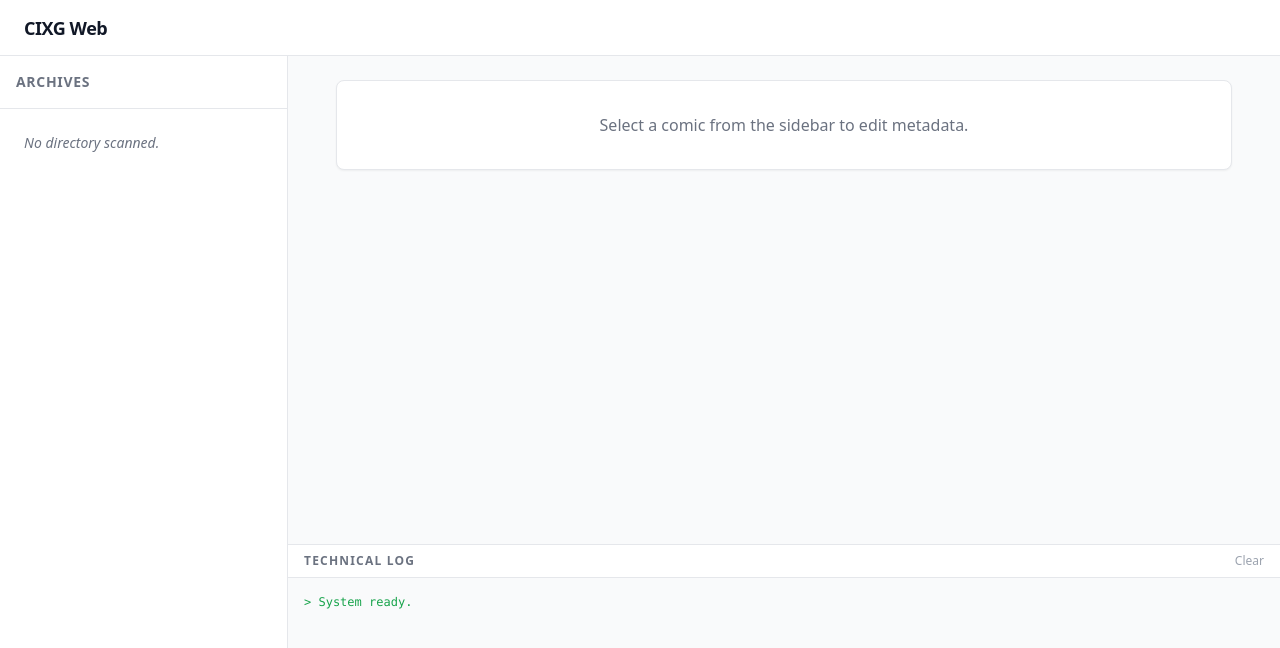
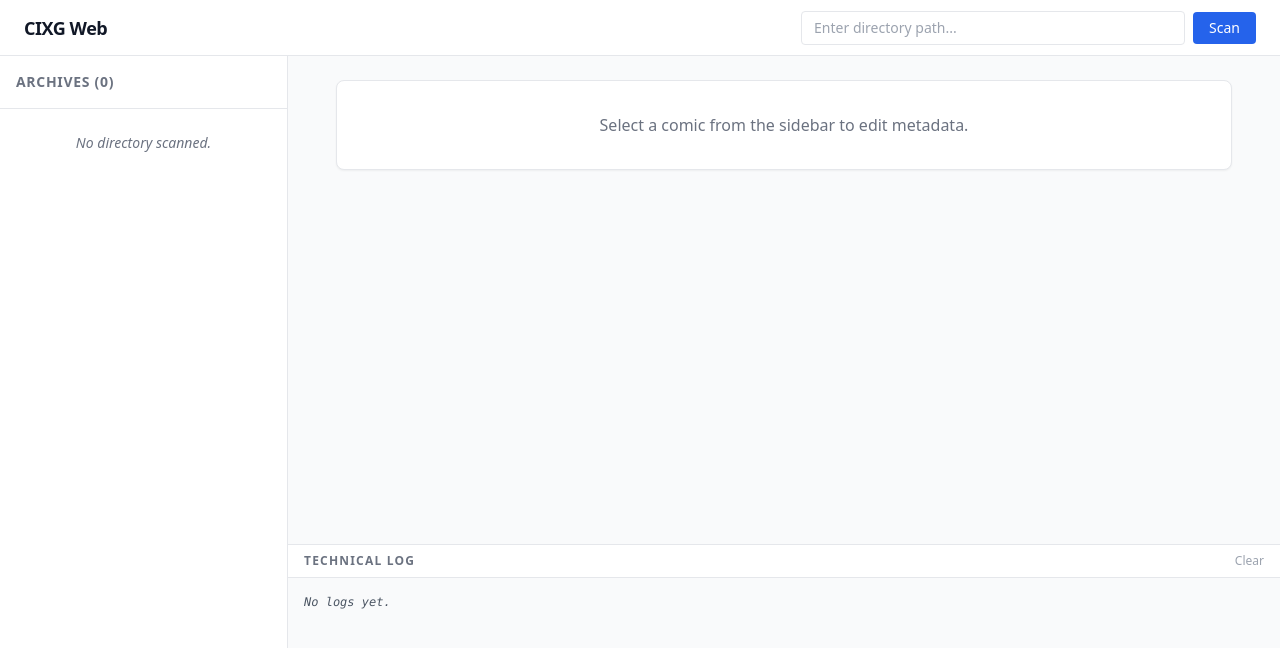
Before and after one commit to SamLangTen/ComicInfoXmlGenerator, a Vue app in the folder web/: page / in a window 1280 px wide. Shown: the top 648 px of the page. Built offline with nearby package versions, Linux system fonts and the light colour scheme.

Commit message:
feat(web): Implement file browser and directory scanning logic

```diff
--- a/web/src/App.vue
+++ b/web/src/App.vue
@@ -1,22 +1,78 @@
 <script setup lang="ts">
+import { ref } from 'vue'
+import { apiService } from './services/api'
+import ArchiveList from './components/ArchiveList.vue'
+
+const directory = ref('')
+const archives = ref<string[]>([])
+const selectedPaths = ref<string[]>([])
+const logs = ref<string[]>([])
+
+const addLog = (msg: string) => {
+  logs.value.push(`> ${msg}`)
+  // Autoscroll logic can be added later
+}
+
+const handleScan = async () => {
+  if (!directory.value) return
+
+  try {
+    addLog(`Scanning directory: ${directory.value}`)
+    const response = await apiService.scanDirectory(directory.value)
+    archives.value = response.files
+    addLog(`Found ${archives.value.length} archives.`)
+  } catch (err: any) {
+    addLog(`Error scanning directory: ${err.message}`)
+  }
+}
+
+const handleSelectionChanged = (paths: string[]) => {
+  selectedPaths.value = paths
+  if (paths.length === 1) {
+    addLog(`Selected: ${paths[0].split(/[\\/]/).pop()}`)
+  } else if (paths.length > 1) {
+    addLog(`Selected ${paths.length} items.`)
+  }
+}
 </script>
 
 <template>
   <div class="min-h-screen flex flex-col bg-gray-50 dark:bg-gray-950 text-gray-900 dark:text-gray-100">
     <!-- Navbar -->
-    <header class="h-14 flex items-center px-6 border-b bg-white dark:bg-gray-900 dark:border-gray-800 shrink-0">
+    <header class="h-14 flex items-center justify-between px-6 border-b bg-white dark:bg-gray-900 dark:border-gray-800 shrink-0">
       <h1 class="text-lg font-bold tracking-tight">CIXG Web</h1>
+      <div class="flex items-center space-x-2">
+        <input
+          v-model="directory"
+          type="text"
+          placeholder="Enter directory path..."
+          class="text-sm px-3 py-1.5 border rounded dark:bg-gray-800 dark:border-gray-700 w-96 focus:outline-none focus:ring-2 focus:ring-blue-500"
+          @keyup.enter="handleScan"
+        />
+        <button
+          @click="handleScan"
+          class="text-sm bg-blue-600 hover:bg-blue-700 text-white px-4 py-1.5 rounded font-medium transition-colors"
+        >
+          Scan
+        </button>
+      </div>
     </header>
 
     <div class="flex flex-1 overflow-hidden">
       <!-- Sidebar -->
       <aside class="w-72 border-r bg-white dark:bg-gray-900 dark:border-gray-800 flex flex-col shrink-0">
         <div class="p-4 border-b dark:border-gray-800">
-          <h2 class="text-sm font-semibold uppercase tracking-wider text-gray-500">Archives</h2>
+          <h2 class="text-sm font-semibold uppercase tracking-wider text-gray-500">Archives ({{ archives.length }})</h2>
         </div>
         <div class="flex-1 overflow-y-auto p-2">
-          <!-- File list placeholder -->
-          <div class="text-sm text-gray-500 p-4 italic">No directory scanned.</div>
+          <ArchiveList
+            v-if="archives.length > 0"
+            :files="archives"
+            @selection-changed="handleSelectionChanged"
+          />
+          <div v-else class="text-sm text-gray-500 p-4 italic text-center">
+            No directory scanned.
+          </div>
         </div>
       </aside>
 
@@ -25,8 +81,16 @@
         <div class="flex-1 overflow-y-auto p-6">
           <div class="max-w-4xl mx-auto">
             <!-- Editor placeholder -->
-            <div class="bg-white dark:bg-gray-900 rounded-lg border dark:border-gray-800 p-8 text-center shadow-sm">
+            <div v-if="selectedPaths.length === 0" class="bg-white dark:bg-gray-900 rounded-lg border dark:border-gray-800 p-8 text-center shadow-sm">
               <p class="text-gray-500">Select a comic from the sidebar to edit metadata.</p>
+            </div>
+            <div v-else class="bg-white dark:bg-gray-900 rounded-lg border dark:border-gray-800 p-8 shadow-sm">
+               <h2 class="text-xl font-bold mb-4">Metadata Editor</h2>
+               <p class="text-sm text-gray-500 mb-6">Editing: {{ selectedPaths.length }} item(s)</p>
+               <!-- Editor form will go here -->
+               <div class="p-12 border-2 border-dashed border-gray-200 dark:border-gray-800 rounded-lg text-center">
+                 <p class="text-gray-400">Editor Form Implementation Coming Soon</p>
+               </div>
             </div>
           </div>
         </div>
@@ -35,10 +99,11 @@
         <section class="h-64 border-t bg-white dark:bg-gray-900 dark:border-gray-800 flex flex-col log-console shrink-0">
           <div class="px-4 py-2 border-b dark:border-gray-800 flex justify-between items-center">
             <h3 class="text-xs font-bold uppercase tracking-widest text-gray-500">Technical Log</h3>
-            <button class="text-xs text-gray-400 hover:text-gray-600 dark:hover:text-gray-200">Clear</button>
+            <button @click="logs = []" class="text-xs text-gray-400 hover:text-gray-600 dark:hover:text-gray-200">Clear</button>
           </div>
           <div class="flex-1 overflow-y-auto p-4 font-mono text-xs bg-gray-50 dark:bg-black text-green-600 dark:text-green-400">
-            <div>> System ready.</div>
+            <div v-for="(log, i) in logs" :key="i">{{ log }}</div>
+            <div v-if="logs.length === 0" class="text-gray-600 dark:text-gray-800 italic">No logs yet.</div>
           </div>
         </section>
       </main>
--- /dev/null
+++ b/web/src/components/ArchiveList.vue
@@ -0,0 +1,55 @@
+<script setup lang="ts">
+import { ref } from 'vue'
+
+const props = defineProps<{
+  files: string[]
+}>()
+
+const emit = defineEmits<{
+  (e: 'selection-changed', paths: string[]): void
+}>()
+
+const selectedPaths = ref<Set<string>>(new Set())
+
+const toggleSelection = (event: MouseEvent, path: string) => {
+  const isMulti = event.ctrlKey || event.metaKey
+
+  if (!isMulti) {
+    selectedPaths.value = new Set([path])
+  } else {
+    if (selectedPaths.value.has(path)) {
+      selectedPaths.value.delete(path)
+    } else {
+      selectedPaths.value.add(path)
+    }
+  }
+
+  emit('selection-changed', Array.from(selectedPaths.value))
+}
+
+const getBaseName = (path: string) => {
+  return path.split(/[\/]/).pop() || path
+}
+</script>
+
+<template>
+  <div class="flex flex-col space-y-1">
+    <div
+      v-for="file in props.files"
+      :key="file"
+      class="file-item px-3 py-2 text-sm rounded cursor-pointer transition-colors duration-150 truncate"
+      :class="[
+        selectedPaths.has(file)
+          ? 'bg-blue-600 text-white'
+          : 'text-gray-700 dark:text-gray-300 hover:bg-gray-100 dark:hover:bg-gray-800'
+      ]"
+      @click="toggleSelection($event, file)"
+      :title="file"
+    >
+      {{ getBaseName(file) }}
+    </div>
+  </div>
+</template>
+
+<style scoped>
+</style>
```
Also changed, not shown: 1 other file (tests, documents, lock files or other folders).
